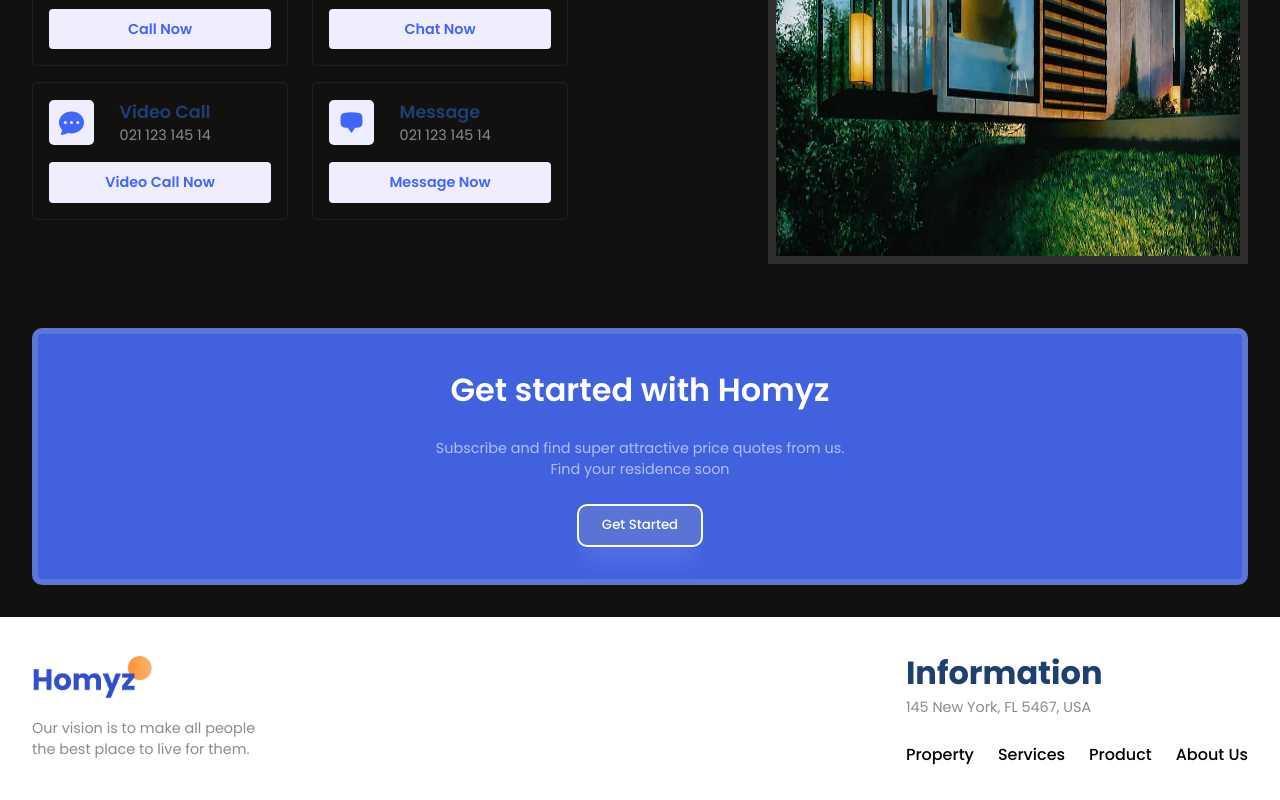
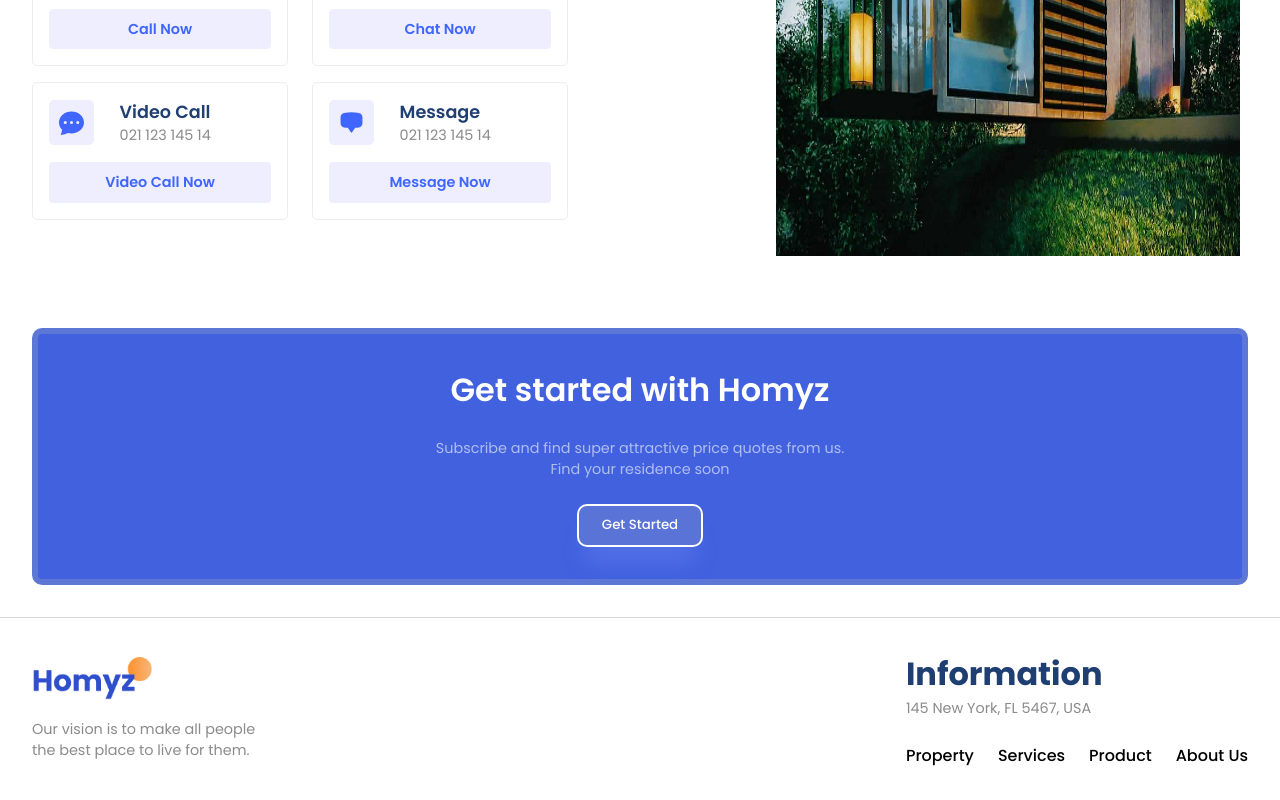
Before and after one commit to RXGabriel/RealState, a React (Vite) app in the folder client/: page / in a window 1280 px wide. Shown: the part 2405-3205 px from the top of the page. Built offline with nearby package versions, Linux system fonts and the light colour scheme.

Commit message:
style: update CSS files for improved styling and layout

```diff
--- a/client/src/App.css
+++ b/client/src/App.css
@@ -1,6 +1,7 @@
 .App {
   position: relative;
   overflow-x: clip;
+  background-color: white;
 }
 
 .App > :nth-child(1) {
--- a/client/src/components/Footer/Footer.css
+++ b/client/src/components/Footer/Footer.css
@@ -1,5 +1,6 @@
 .f-container {
   justify-content: space-between;
+  border-top: 0.5px solid rgba(0, 0, 0, 0.148);
 }
 
 .f-left {
```
